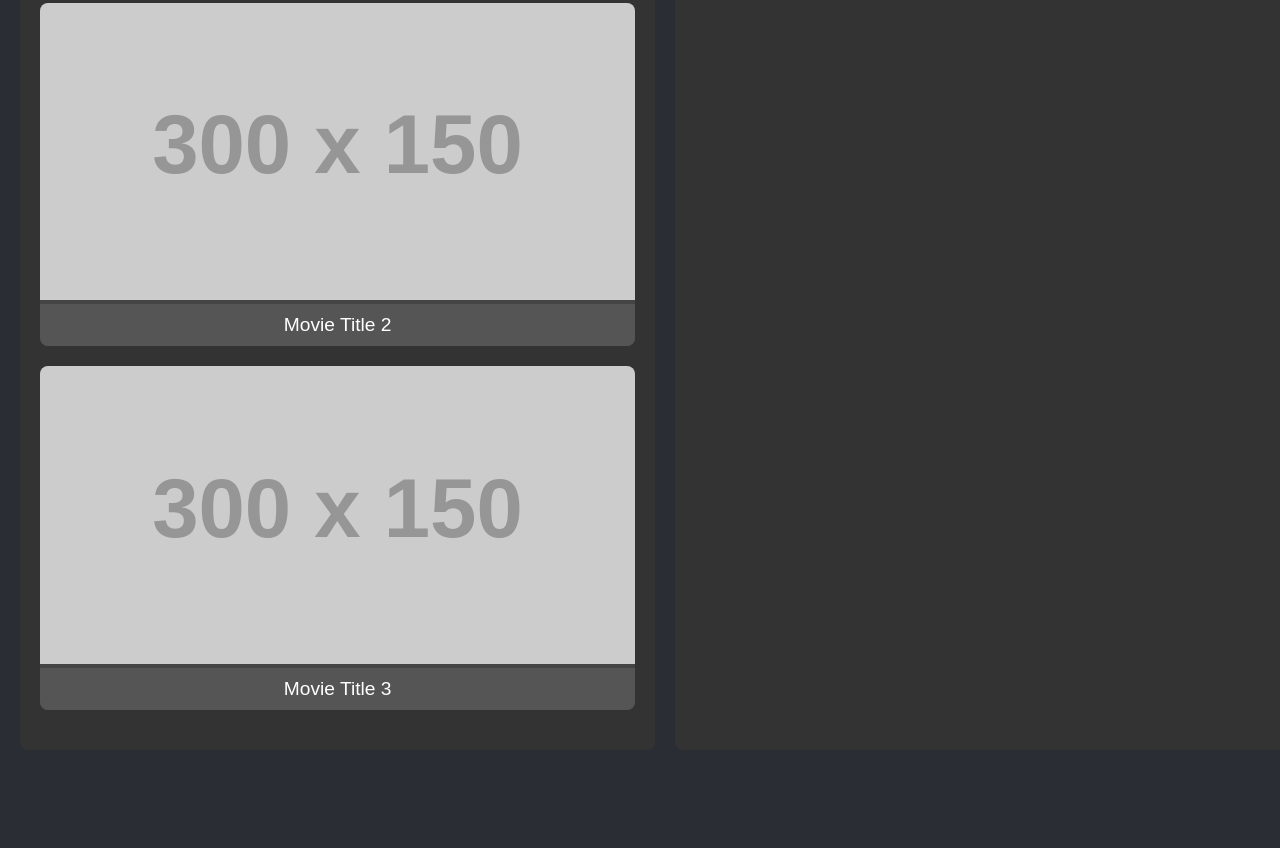
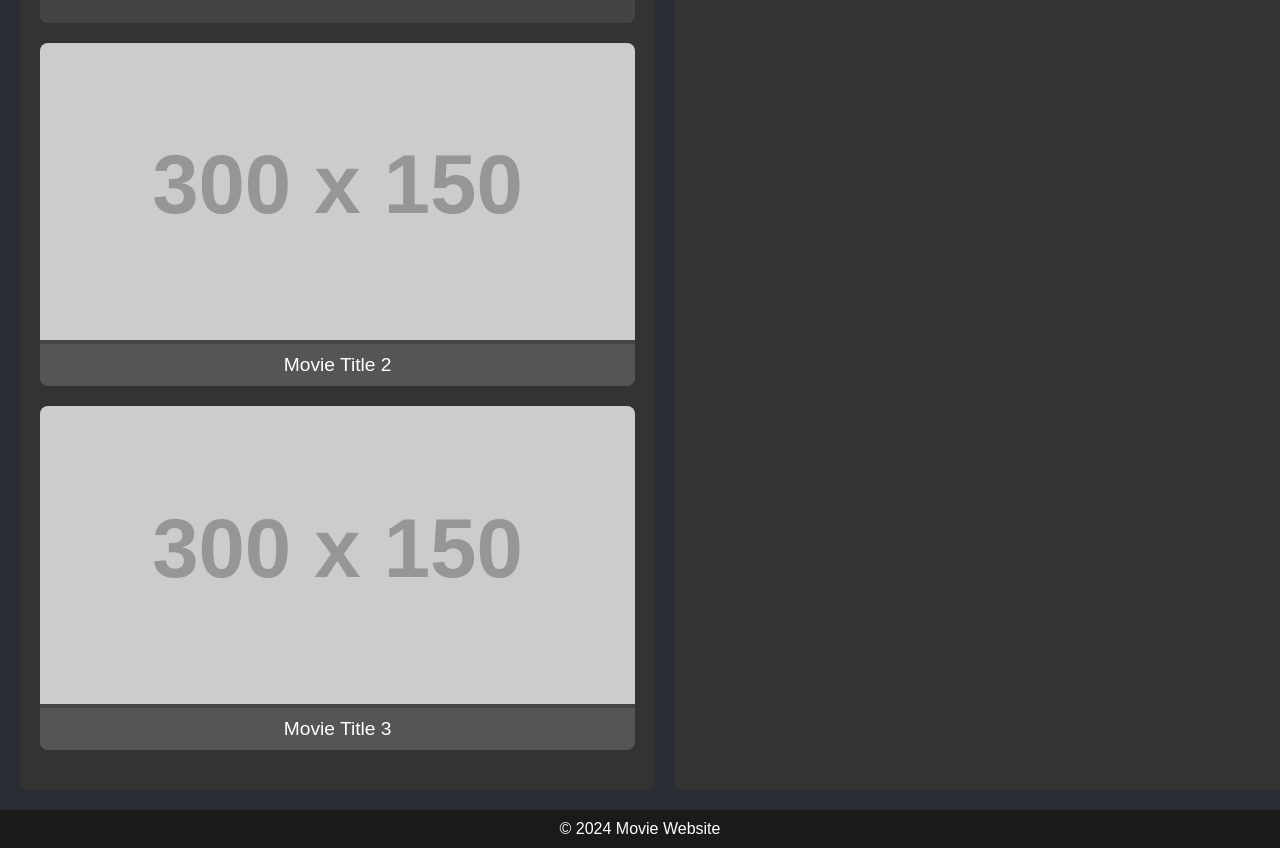
Before and after one commit to Zainab1sadat/Zainab1Sadat, a plain HTML site: page index.html in a window 1280 px wide. Shown: the part 815-1663 px from the top of the page. Before the commit the page ends 1585 px from the top, so only its background shows below. Drawn offline with Linux system fonts and the light colour scheme; no server answers; placeholder pictures from the web are drawn by us.

Commit message:
Update index.html

```diff
--- a/index.html
+++ b/index.html
@@ -348,14 +348,17 @@
             /* Gold for selected stars */
         }
 
-        header,
         footer {
+        background-color: #1a1a1a;
         color: #fff;
         text-align: center;
         padding: 10px;
       }
 
-        header a,
+      footer p {
+        margin: 0;
+      }
+
       footer a {
         color: #ff0000;
         text-decoration: none;
@@ -427,7 +430,9 @@
             </div>
 
         </div>
-
+        <footer>
+            <p>&copy; 2024 Movie Website</p>
+        </footer>
 
     </body>
 
```
Lines whose indentation alone changed are shown as unchanged.
